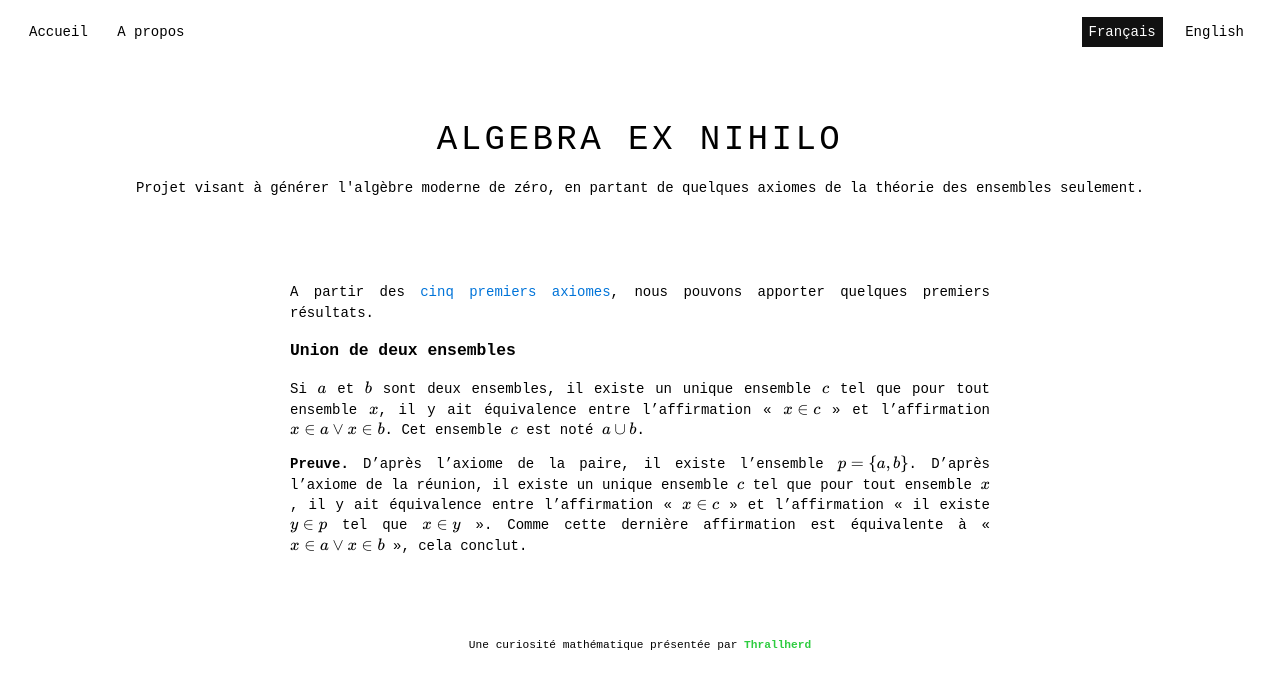
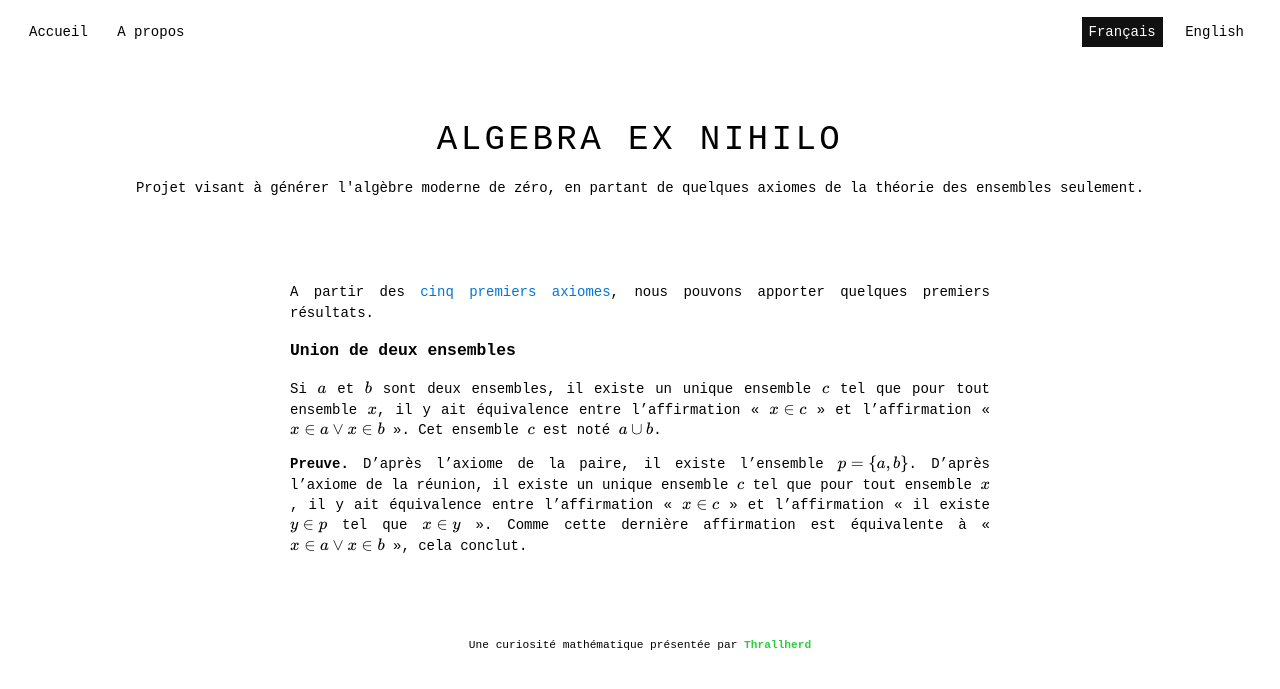
Before and after one commit to Thrallherd/AlgebraExNihilo, a Jekyll site: the page built from set_res1.md, in a window 1280 px wide. Shown: the top 689 px of the page. Built offline with Jekyll 4.4.1, drawn with Linux system fonts in a browser that asks for light colours; formulas are drawn with MathJax 3.

Commit message:
Update set_res1.md

```diff
--- a/set_res1.md
+++ b/set_res1.md
@@ -10,6 +10,6 @@ handle: /set_res1
 A partir des [cinq premiers axiomes](set_axm.md), nous pouvons apporter quelques premiers résultats.
 
 ### Union de deux ensembles
-Si $$a$$ et $$b$$ sont deux ensembles, il existe un unique ensemble $$c$$ tel que pour tout ensemble $$x$$, il y ait équivalence entre l'affirmation « $$x \in c$$ » et l'affirmation $$x \in a \lor x \in b$$. Cet ensemble $$c$$ est noté $$a \cup b$$.
+Si $$a$$ et $$b$$ sont deux ensembles, il existe un unique ensemble $$c$$ tel que pour tout ensemble $$x$$, il y ait équivalence entre l'affirmation « $$x \in c$$ » et l'affirmation « $$x \in a \lor x \in b$$ ». Cet ensemble $$c$$ est noté $$a \cup b$$.
 
 **Preuve.** D'après l'axiome de la paire, il existe l'ensemble $$p = \{ a, b \}$$. D'après l'axiome de la réunion, il existe un unique ensemble $$c$$ tel que pour tout ensemble $$x$$, il y ait équivalence entre l'affirmation « $$x \in c$$ » et l'affirmation « il existe $$y \in p$$ tel que $$x \in y$$ ». Comme cette dernière affirmation est équivalente à « $$x \in a \lor x \in b$$ », cela conclut.
```
